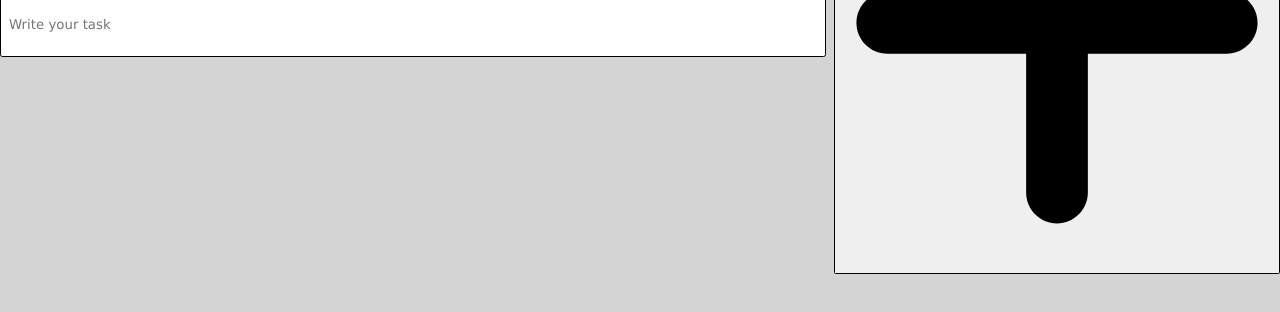
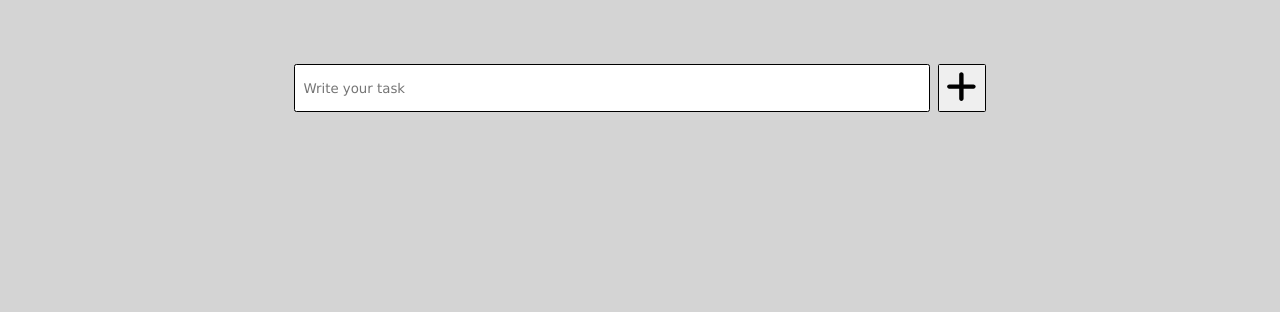
Before and after one commit to Cleo-s/React-learn, a React (Create React App) app: page / in a window 1280 px wide. Shown: the top 312 px of the page. Built offline with nearby package versions, Linux system fonts and the light colour scheme.

Commit message:
fix: styles for button, task-list, task container, input, svgs;

```diff
--- a/src/components/Button/Button.css
+++ b/src/components/Button/Button.css
@@ -1,15 +1,36 @@
+.button {
+   cursor: pointer;
+
+   border: none;
+   background-color: none;
+
+   transition: background-color 0.1s;
+
+   &:hover {
+      background-color: #dbd8d4;
+   }
+
+   &:focus {
+      outline: none;
+   }
+}
+
 .add-task-button {
-    flex-grow: 1;
+   gap: 0.125rem;
+
    height: 100%;
-    gap: 0.125rem;
+   aspect-ratio: 1/1;
 
    border: 0.1rem solid #000;
    border-radius: 0.1rem;
+
    box-sizing: border-box;
 
    font-family: Verdana, Geneva, Tahoma, sans-serif;
 
    svg {
+      box-sizing: border-box;
+
       height: 80%;
    }
 }
@@ -19,12 +40,16 @@
    align-items: center;
    justify-content: center;
 
-
    border: none;
    border-left: 0.1rem solid #000;
    border-radius: 0.1rem;
-    width: 3rem;
-    height: 3rem;
+
+   height: 100%;
+   aspect-ratio: 1/1;
 
    font-family: Verdana, Geneva, Tahoma, sans-serif;
+
+   svg {
+      height: 60%;
    }
+}
--- a/src/components/Button/index.jsx
+++ b/src/components/Button/index.jsx
@@ -2,9 +2,9 @@ import React from "react";
 import "./Button.css";
 
 export default function Button({ className, label, onClick, icon }) {
-  return (
-    <button className={className} onClick={onClick}>
-      {icon ? icon : label}
-    </button>
-  );
+   return (
+      <button className={`button ${className ?? ""}`} onClick={onClick}>
+         {icon ? icon : label}
+      </button>
+   );
 }
--- a/src/components/Input/Input.css
+++ b/src/components/Input/Input.css
@@ -1,11 +1,16 @@
 .to-do-input {
-    width: 50.5rem;
-    height: 3rem;
+   width: 100%;
 
-    padding: 0.5rem;
+   padding: 0.5rem;
 
-    border: 0.1rem solid #000;
-    border-radius: 0.15rem;
+   box-sizing: border-box;
 
-    font-family: Verdana, Geneva, Tahoma, sans-serif;
+   border: 0.1rem solid #000;
+   border-radius: 0.15rem;
+
+   font-family: Verdana, Geneva, Tahoma, sans-serif;
+
+   &:focus {
+      outline: none;
+   }
 }
--- a/src/components/TaskCreate/TaskCreate.css
+++ b/src/components/TaskCreate/TaskCreate.css
@@ -1,10 +1,10 @@
 .task-create-section {
    display: flex;
    flex-direction: row;
-    align-items: center;
    justify-content: center;
 
-    max-height: 3rem;
+   height: 3rem;
+   width: 60%;
 
    box-sizing: border-box;
 
--- a/src/components/TaskList/TaskList.css
+++ b/src/components/TaskList/TaskList.css
@@ -1,27 +1,50 @@
-.tasks-table li {
-    display: flex;
-    flex-direction: row;
-    justify-content: space-between;
-    align-items: center;
+.tasks-section {
+   display: flex;
+   flex-direction: column;
+   justify-content: center;
+   align-items: center;
 
-    background-color: #DBD8D4;
-
-    margin-top: 0.1rem;
-
-    border: 0.1rem solid #000;
-    border-radius: 0.15rem;
-
-    min-width: 55rem;
-    min-height: 3rem;
-
-    font-family: Verdana, Geneva, Tahoma, sans-serif;
+   margin: 0;
 }
 
-.tasks-section {
-    display: flex;
-    flex-direction: column;
-    justify-content: center;
-    align-items: center;
+.tasks-table {
+   display: flex;
+   flex-direction: column;
+   justify-content: center;
+   align-items: center;
+   gap: 16px;
 
-    margin: 0;
+   width: 60%;
+
+   padding: 0;
+   margin: 0;
 }
+
+.tasks-table li {
+   box-sizing: border-box;
+
+   display: flex;
+   flex-direction: row;
+   justify-content: flex-start;
+   align-items: center;
+   gap: 16px;
+
+   padding-left: 8px;
+
+   background-color: #dbd8d4;
+
+   margin-top: 0.1rem;
+
+   border: 0.1rem solid #000;
+   border-radius: 0.15rem;
+
+   height: 3rem;
+   width: 100%;
+
+   font-family: "Montserrat", sans-serif;
+   font-weight: 600;
+}
+
+.tasks-table li .task-label {
+   width: 100%;
+}
--- a/src/components/TaskList/index.jsx
+++ b/src/components/TaskList/index.jsx
@@ -26,7 +26,7 @@ function TaskList({ tasks, setTasks }) {
             {tasks.map((task, index) => (
                <li key={index}>
                   <Input type="checkbox" onChange={handleTaskCheck} />
-            {task}
+                  <p className="task-label">{task}</p>
                   <Button
                      className="delete-task-button"
                      onClick={() => handleTaskDelete(index)}
--- a/src/pages/home/home.css
+++ b/src/pages/home/home.css
@@ -0,0 +1,9 @@
+.home-main {
+   box-sizing: border-box;
+
+   padding: 64px;
+
+   display: flex;
+   flex-direction: column;
+   gap: 64px;
+}
--- a/src/pages/home/index.jsx
+++ b/src/pages/home/index.jsx
@@ -3,6 +3,8 @@ import { useState, useEffect } from "react";
 
 import TaskList from "../../components/TaskList/index";
 import TaskCreate from "../../components/TaskCreate/index";
+
+import "./home.css";
 
 function Home() {
    const storedTasks = JSON.parse(sessionStorage.getItem("tasks")) || [];
@@ -21,7 +23,7 @@ function Home() {
    };
 
    return (
-    <main>
+      <main className={"home-main"}>
          <TaskCreate
             taskTitle={taskTitle}
             handleTaskAdd={handleTaskAdd}
```
Also changed, not shown: src/components/TaskCreate/index.jsx (+13 -13 lines). Lines whose indentation alone changed are shown as unchanged.
